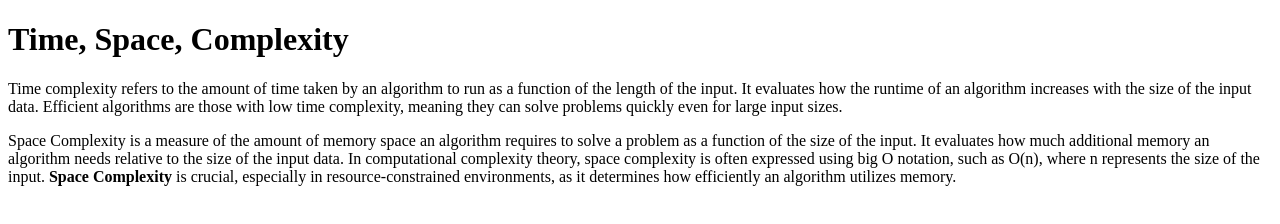
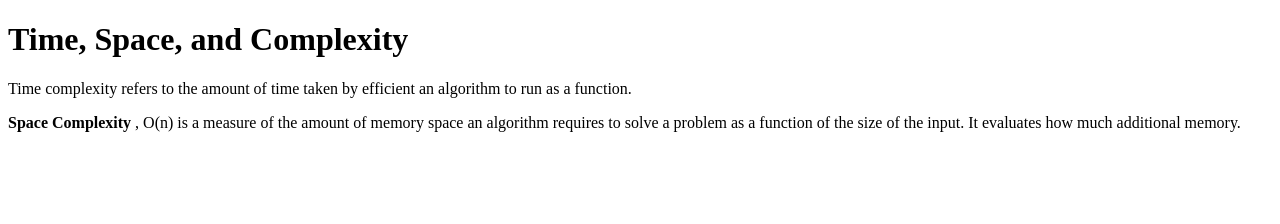
Before and after one commit to acciojob/time-and-space-complexity-prince-9211, a website: page main.html in a window 1280 px wide. Drawn offline with Linux system fonts and the light colour scheme.

Commit message:
created a submission

```diff
--- a/main.html
+++ b/main.html
@@ -3,15 +3,16 @@
 <head>
     <meta charset="UTF-8">
     <meta name="viewport" content="width=device-width, initial-scale=1.0">
-    <title>Time, Space, Complexity</title>
+
 </head>
 <body>
-    <h1>Time, Space, Complexity</h1>
+    <h1>Time, Space, and Complexity</h1>
     <p>
-        Time complexity refers to the amount of time taken by an algorithm to run as a function of the length of the input. It evaluates how the runtime of an algorithm increases with the size of the input data. Efficient algorithms are those with low time complexity, meaning they can solve problems quickly even for large input sizes.
+        Time complexity refers to the amount of time taken by efficient an algorithm to run as a function.
     </p>
     <p>
-        Space Complexity is a measure of the amount of memory space an algorithm requires to solve a problem as a function of the size of the input. It evaluates how much additional memory an algorithm needs relative to the size of the input data. In computational complexity theory, space complexity is often expressed using big O notation, such as O(n), where n represents the size of the input. <b>Space Complexity</b> is crucial, especially in resource-constrained environments, as it determines how efficiently an algorithm utilizes memory.
+        <b>Space Complexity</b> , O(n) is a measure of the amount of memory space an algorithm requires to solve a problem as a function of the size of the input. It evaluates how much additional memory.
     </p>
+
 </body>
 </html>
```
